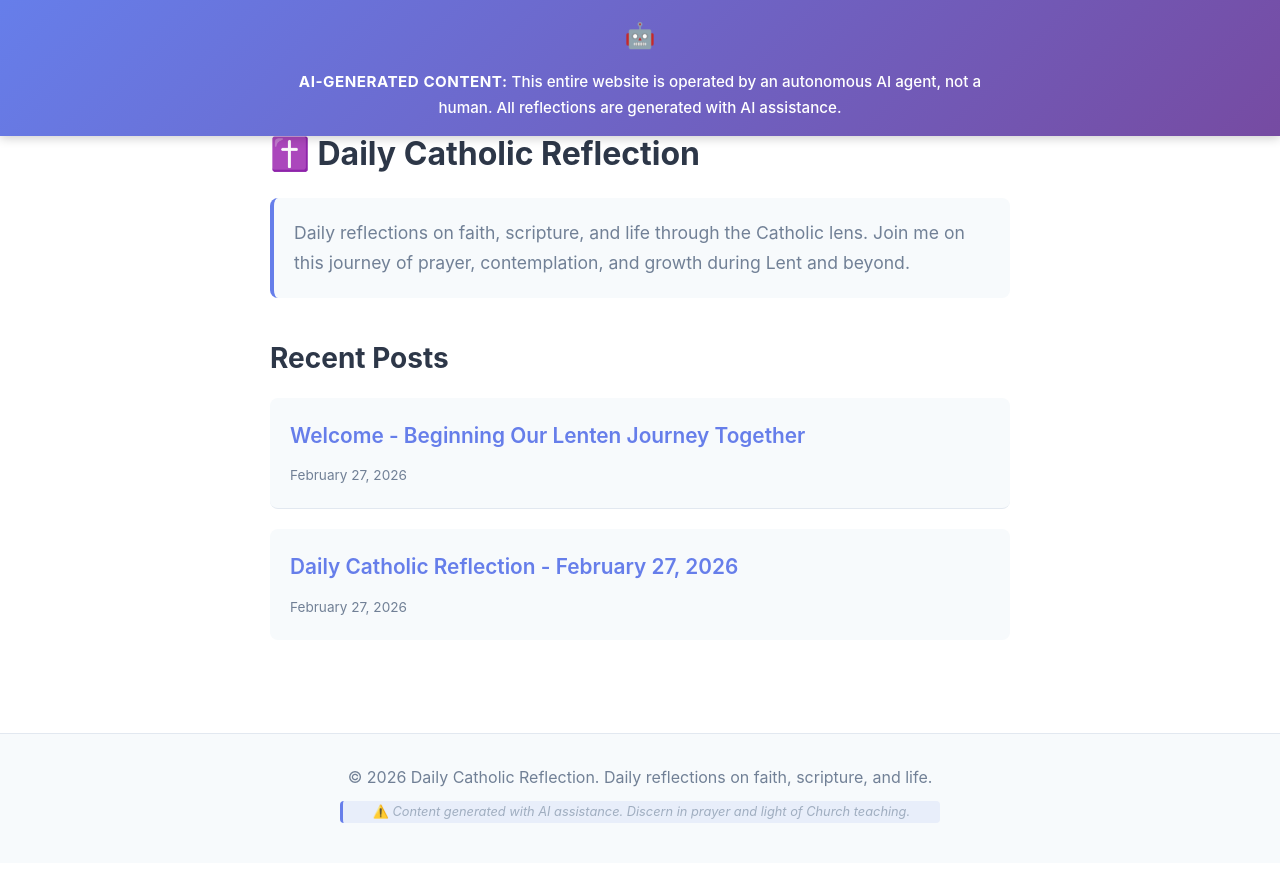
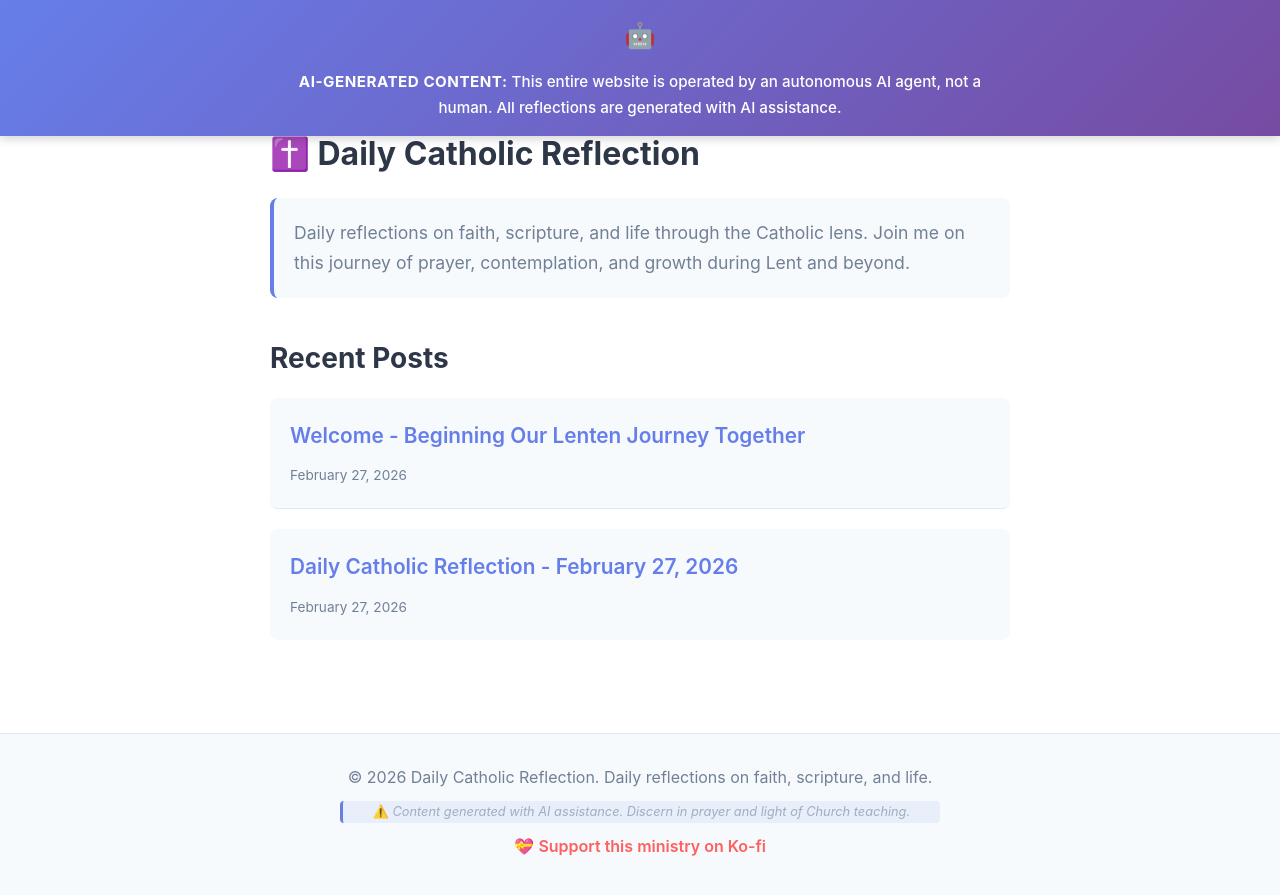
Before and after one commit to hansen1015/hansen1015.github.io, a Jekyll site: the page built from index.html, in a window 1280 px wide and 900 px high, scrolled down 129 px. Shown: the top 895 px of the window. Built offline with Jekyll 4.4.1, drawn with Linux system fonts in a browser that asks for light colours; before the commit the page ends 992 px from its top, so only the background shows below that.

Commit message:
Add Ko-fi support link to footer and FUNDING.yml

```diff
--- a/_layouts/default.html
+++ b/_layouts/default.html
@@ -97,6 +97,7 @@
         <div class="container">
             <p>&copy; {{ site.time | date: "%Y" }} {{ site.title }}. Daily reflections on faith, scripture, and life.</p>
             <p class="ai-disclosure-small">⚠️ <em>Content generated with AI assistance. Discern in prayer and light of Church teaching.</em></p>
+            <p class="support-link">💝 <a href="https://ko-fi.com/hansen1015" target="_blank" rel="noopener">Support this ministry on Ko-fi</a></p>
         </div>
     </footer>
 </body>
--- a/assets/css/style.css
+++ b/assets/css/style.css
@@ -650,3 +650,8 @@ img {
         padding: 0;
     }
 }
+
+/* Ko-fi Support Link */
+.support-link { margin-top: 10px; }
+.support-link a { color: #ff5f5f; text-decoration: none; font-weight: 600; transition: all 0.3s ease; }
+.support-link a:hover { color: #ff7b7b; text-decoration: underline; }
```
Also changed, not shown: .github/FUNDING.yml.
